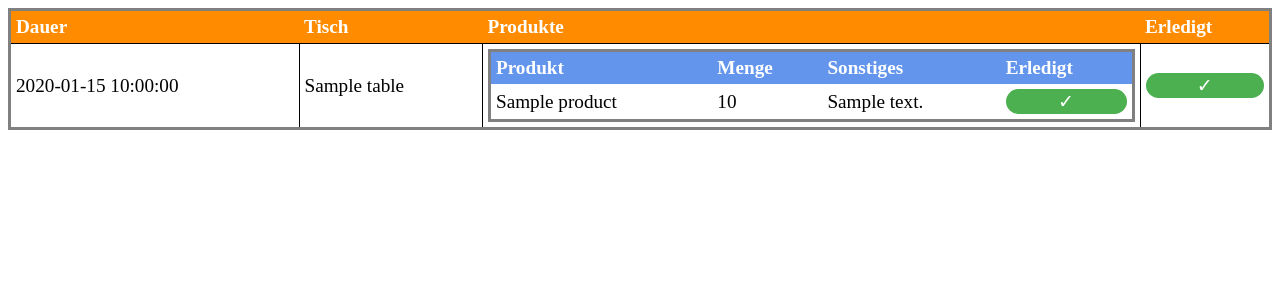
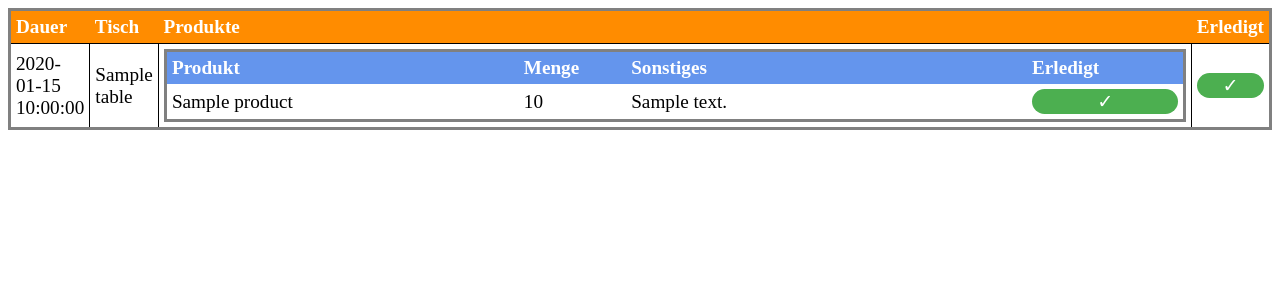
Before and after one commit to Ultimator14/mini_pos, a Flask app: template templates/bar.html in a window 1280 px wide. Shown: the top 300 px of the page. Run offline with Flask 2, Linux system fonts and the light colour scheme; the template is opened without the code that fills it: most values are stand-ins (such as "Sample title", 1, 10 or a date in 2020).

Commit message:
Align columns of inner tables in bar

```diff
--- a/static/css/bar.css
+++ b/static/css/bar.css
@@ -35,6 +35,22 @@ th, td {
     background-color: cornflowerblue;
     color: white;
 }
+/*Align columns of inner tables*/
+.inner-table {
+	table-layout: fixed;
+}
+.icol-1 {
+	width: 35%;
+}
+.icol-2 {
+	width: 10%;
+}
+.icol-3 {
+	width: 40%;
+}
+.icol-4 {
+	width: 15%;
+}
 
 /*Every 2nd row grey in inner table*/
 table table tr:nth-child(odd){background-color: #dbd9d9}
--- a/templates/bar.html
+++ b/templates/bar.html
@@ -22,10 +22,10 @@
                 <td>
                     <table class="inner-table">
                         <tr>
-                            <th>Produkt</th>
-                            <th>Menge</th>
-                            <th>Sonstiges</th>
-                            <th>Erledigt</th>
+                            <th class="icol-1">Produkt</th>
+                            <th class="icol-2">Menge</th>
+                            <th class="icol-3">Sonstiges</th>
+                            <th class="icol-4">Erledigt</th>
                         </tr>
                         {% for product in order.products -%}
                         <tr>
```
